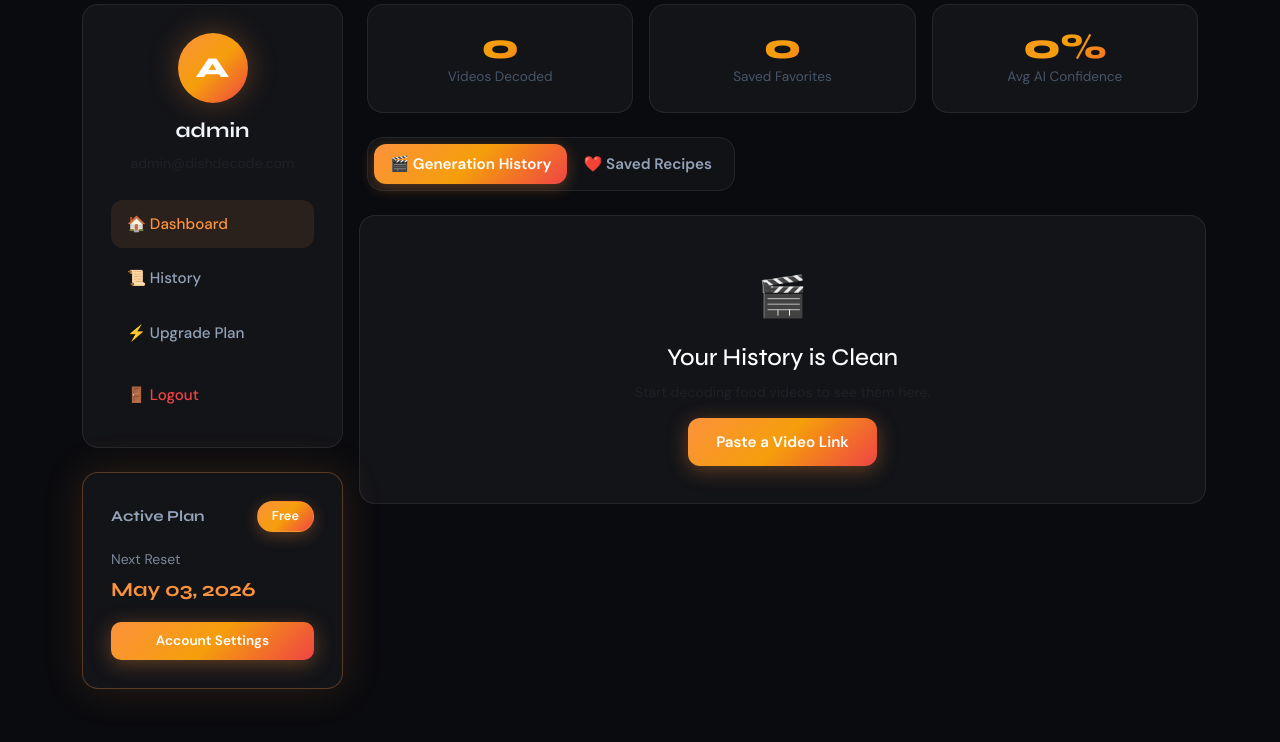
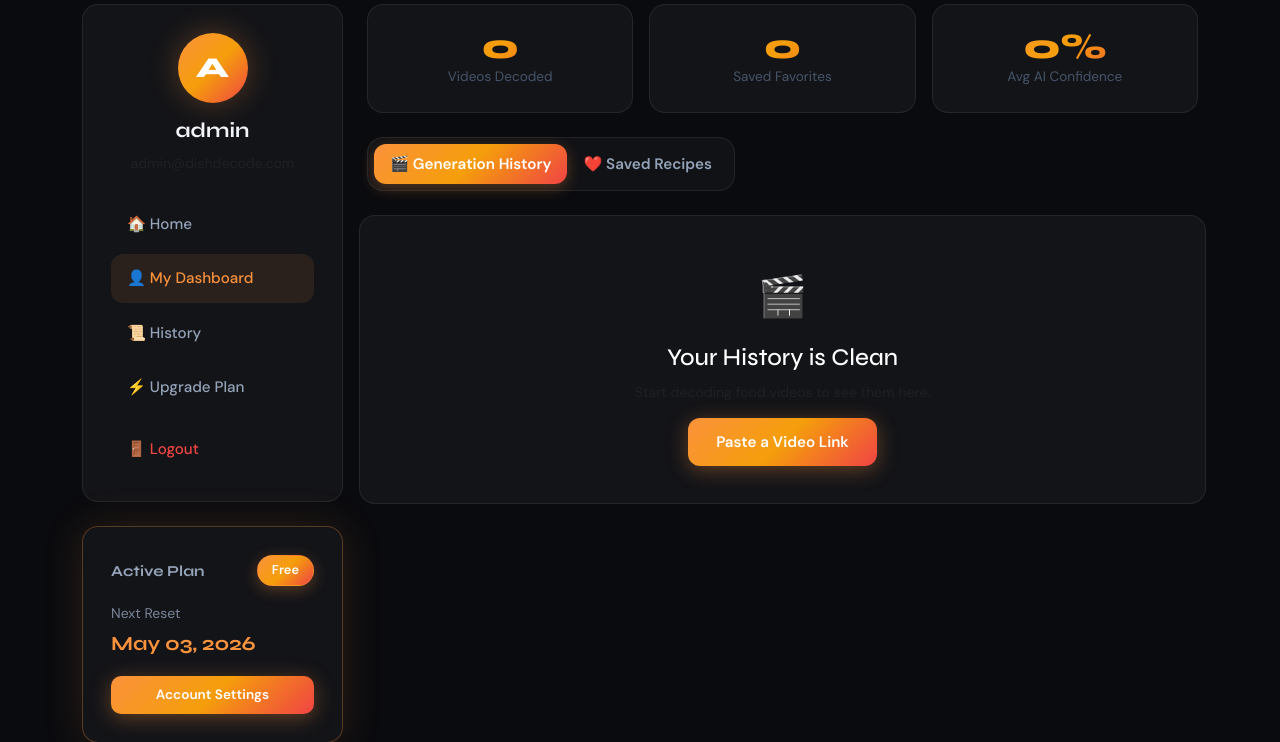
Before and after one commit to rithinrajpc720/DishDecode, a Django app: page /users/profile/ in a window 1280 px wide. Shown: the part 166-908 px from the top of the page. Run offline with Django 5.2, Linux system fonts and the light colour scheme; a user stored in the database is signed in; data comes from the database, SQL or seed files in the repository.

Commit message:
Navigation Update: Added Home link to profile sidebar for better workflow

```diff
--- a/templates/users/profile.html
+++ b/templates/users/profile.html
@@ -13,7 +13,8 @@
             <p class="text-muted small mb-0">{{ user.email }}</p>
           </div>
           <div class="profile-nav-list">
-            <a href="{% url 'home' %}" class="profile-nav-link active">🏠 Dashboard</a>
+            <a href="{% url 'home' %}" class="profile-nav-link">🏠 Home</a>
+            <a href="{% url 'profile' %}" class="profile-nav-link active">👤 My Dashboard</a>
             <a href="{% url 'recipe_history' %}" class="profile-nav-link">📜 History</a>
             <a href="{% url 'pricing' %}" class="profile-nav-link">⚡ Upgrade Plan</a>
             <form action="{% url 'logout' %}" method="post" class="mt-2">
```
